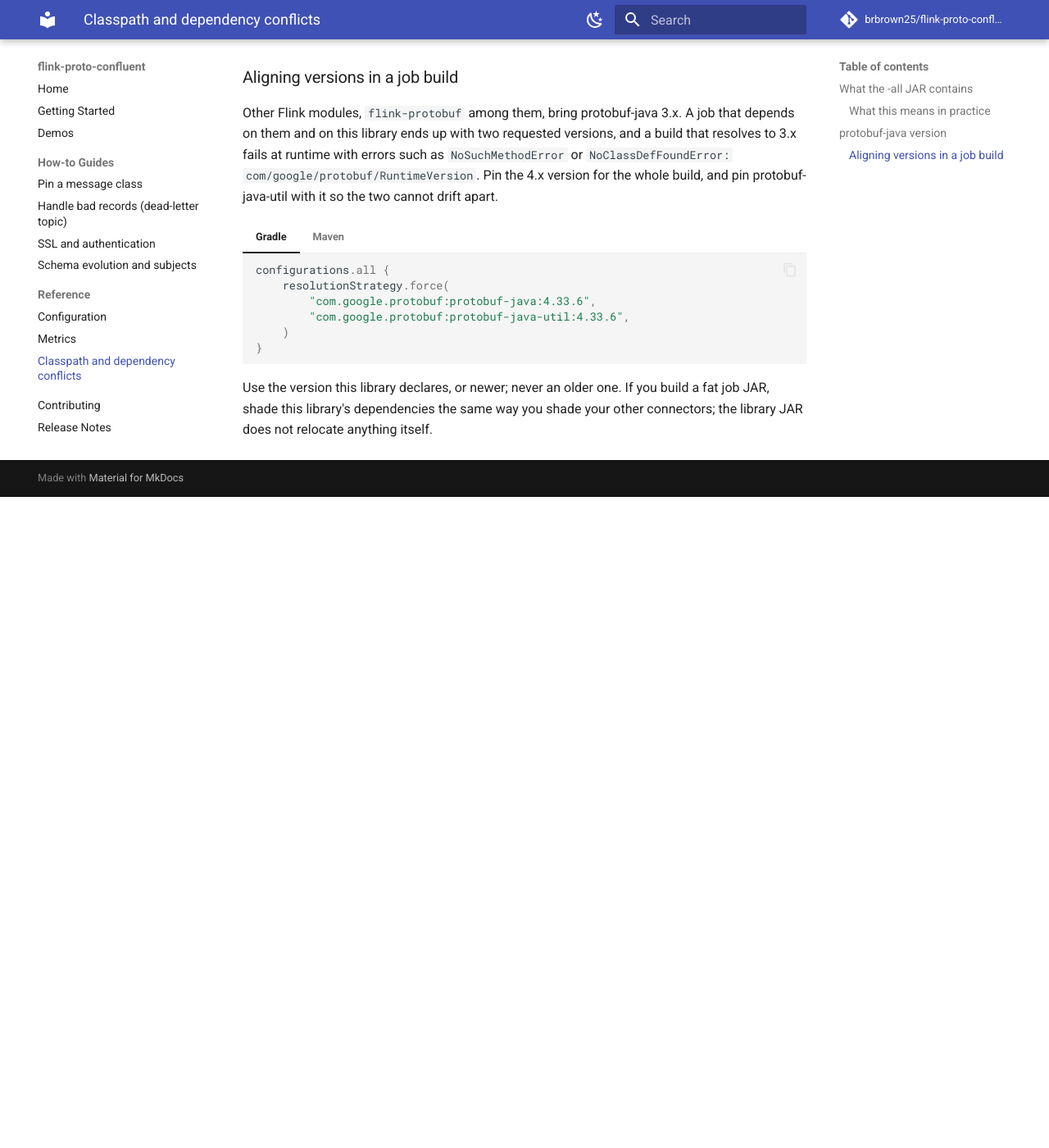
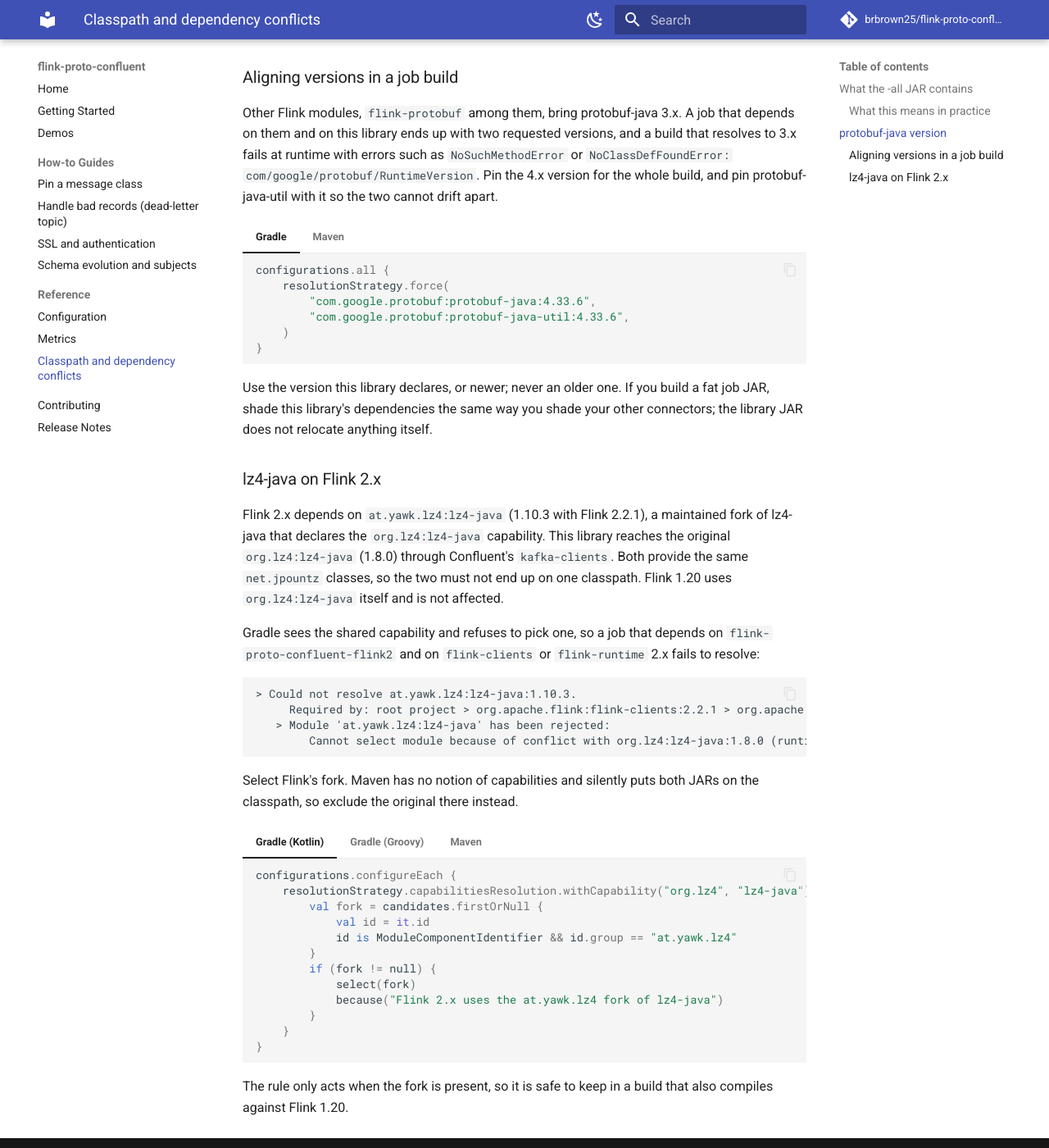
Before and after one commit to brbrown25/flink-proto-confluent, an MkDocs documentation site: the page built from docs/content/reference/classpath.md, in a window 1280 px wide and 1400 px high, scrolled down 3517 px. Shown: the whole window at 82% size. Built offline with MkDocs 1.6.1 and Material for MkDocs 9.7.7, drawn with Linux system fonts in a browser that asks for light colours; nearby versions of some CDN libraries; library files that are not in the unit come from our copies; comment, search, counter and statistics services are not loaded; before the commit the page ends 4123 px from its top, so only the background shows below that.

Commit message:
chore(docs): document the lz4-java capability conflict for Gradle builds on Flink 2.x. #203
Flink 2.x depends on the at.yawk.lz4 fork of lz4-java, which declares the
org.lz4:lz4-java capability, while this library reaches org.lz4:lz4-java
through Confluent's kafka-clients. Gradle refuses to resolve the pair; Maven
puts both on the classpath. Document the error, a capability rule for the
Kotlin and Groovy DSLs, and a Maven exclusion, and point to it from the
Flink 2.x dependency tab in Getting Started.

Closes #203

Co-Authored-By: Claude Opus 5.5 <noreply@anthropic.com>

````diff
--- a/docs/content/reference/classpath.md
+++ b/docs/content/reference/classpath.md
@@ -101,3 +101,67 @@ Other Flink modules, `flink-protobuf` among them, bring protobuf-java 3.x. A job
     ```
 
 Use the version this library declares, or newer; never an older one. If you build a fat job JAR, shade this library's dependencies the same way you shade your other connectors; the library JAR does not relocate anything itself.
+
+### lz4-java on Flink 2.x
+
+Flink 2.x depends on `at.yawk.lz4:lz4-java` (1.10.3 with Flink 2.2.1), a maintained fork of lz4-java that declares the `org.lz4:lz4-java` capability. This library reaches the original `org.lz4:lz4-java` (1.8.0) through Confluent's `kafka-clients`. Both provide the same `net.jpountz` classes, so the two must not end up on one classpath. Flink 1.20 uses `org.lz4:lz4-java` itself and is not affected.
+
+Gradle sees the shared capability and refuses to pick one, so a job that depends on `flink-proto-confluent-flink2` and on `flink-clients` or `flink-runtime` 2.x fails to resolve:
+
+```text
+> Could not resolve at.yawk.lz4:lz4-java:1.10.3.
+     Required by: root project > org.apache.flink:flink-clients:2.2.1 > org.apache.flink:flink-runtime:2.2.1
+   > Module 'at.yawk.lz4:lz4-java' has been rejected:
+        Cannot select module because of conflict with org.lz4:lz4-java:1.8.0 (runtime). Both provide capability 'org.lz4:lz4-java:1.10.3'.
+```
+
+Select Flink's fork. Maven has no notion of capabilities and silently puts both JARs on the classpath, so exclude the original there instead.
+
+=== "Gradle (Kotlin)"
+
+    ```kotlin
+    configurations.configureEach {
+        resolutionStrategy.capabilitiesResolution.withCapability("org.lz4", "lz4-java") {
+            val fork = candidates.firstOrNull {
+                val id = it.id
+                id is ModuleComponentIdentifier && id.group == "at.yawk.lz4"
+            }
+            if (fork != null) {
+                select(fork)
+                because("Flink 2.x uses the at.yawk.lz4 fork of lz4-java")
+            }
+        }
+    }
+    ```
+
+=== "Gradle (Groovy)"
+
+    ```groovy
+    configurations.configureEach {
+        resolutionStrategy.capabilitiesResolution.withCapability('org.lz4', 'lz4-java') {
+            def fork = candidates.find { it.id instanceof ModuleComponentIdentifier && it.id.group == 'at.yawk.lz4' }
+            if (fork != null) {
+                select(fork)
+                because('Flink 2.x uses the at.yawk.lz4 fork of lz4-java')
+            }
+        }
+    }
+    ```
+
+=== "Maven"
+
+    ```xml
+    <dependency>
+        <groupId>com.bbrownsound</groupId>
+        <artifactId>flink-proto-confluent-flink2</artifactId>
+        <version>${flink-proto-confluent.version}</version>
+        <exclusions>
+            <exclusion>
+                <groupId>org.lz4</groupId>
+                <artifactId>lz4-java</artifactId>
+            </exclusion>
+        </exclusions>
+    </dependency>
+    ```
+
+The rule only acts when the fork is present, so it is safe to keep in a build that also compiles against Flink 1.20.
````
Also changed, not shown: docs/content/getting-started.md (+3 -0 lines).
